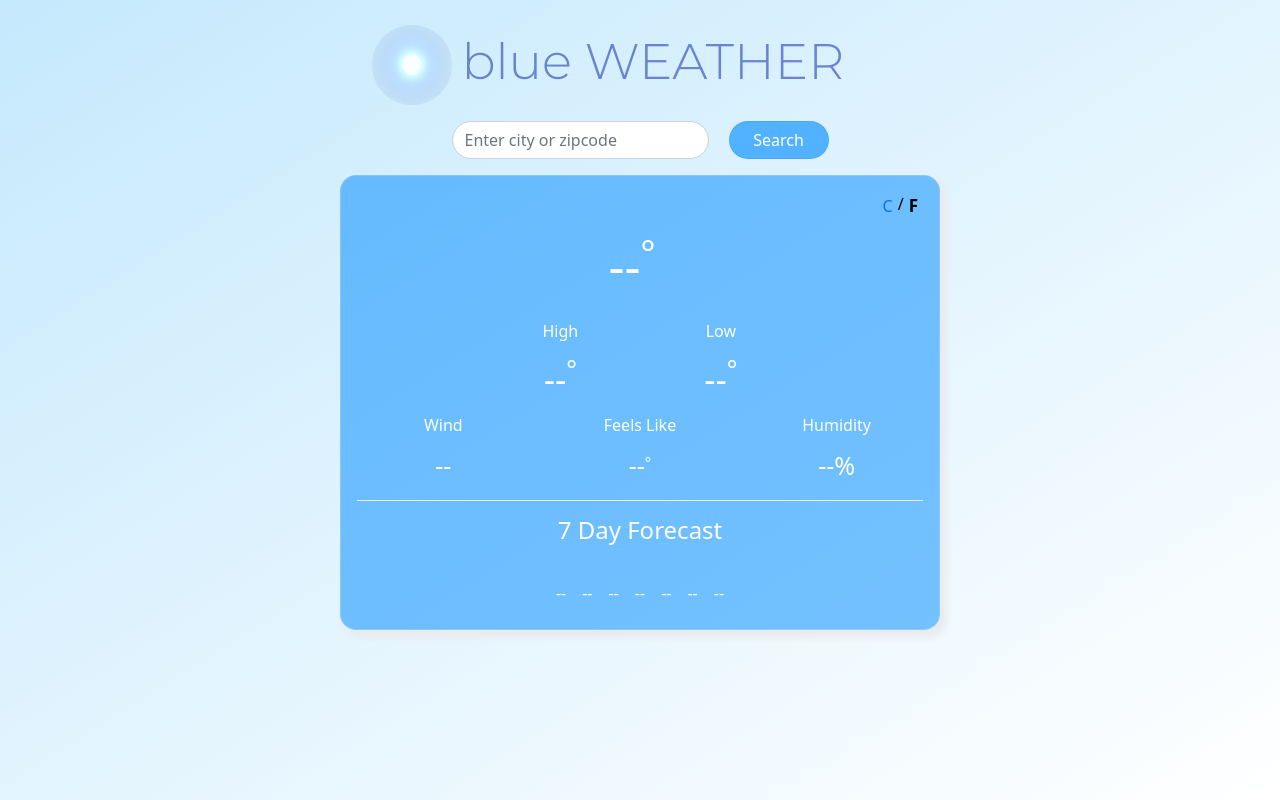
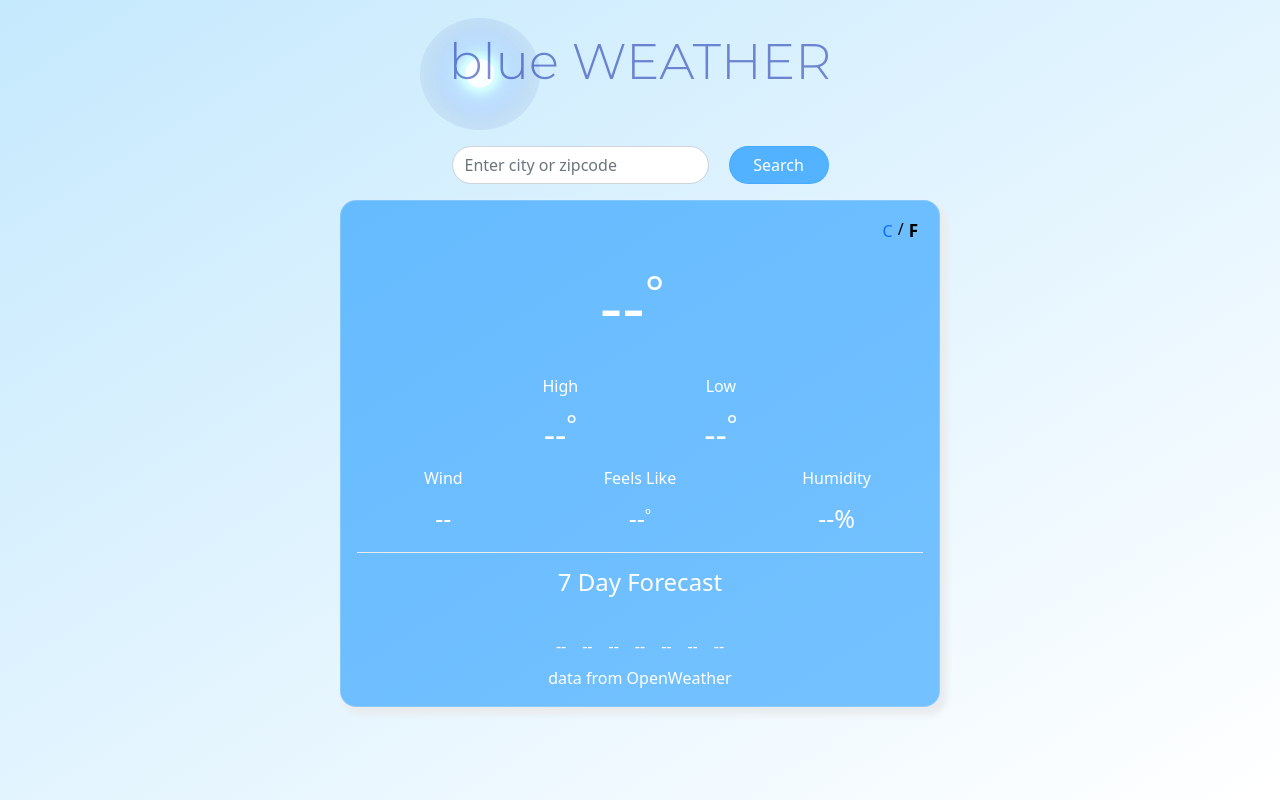
Before and after one commit to williamwbush/weather_app, a PHP site: page / in a window 1280 px wide. Run offline with PHP 8.4, Linux system fonts and the light colour scheme; some libraries are stand-ins or nearby versions.

Commit message:
changed font size

```diff
--- a/css/styles.css
+++ b/css/styles.css
@@ -8,10 +8,12 @@ body {
 }
 
 #sun {
-    width: 80px;
-    height: 80px;
-    margin-top: 25px;
-    margin-right: 10px;
+    position: relative;
+    margin-right: 20vw;
+    padding-top: 1vh;
+    width: 120px;
+    height: 120px;
+    margin-top: 10px;
     opacity: .9;
 }
 
@@ -23,7 +25,9 @@ body {
 }
 
 h1 {
-    text-align: center;
+    position: absolute;
+    margin: auto;
+    margin-left: 5%;
     margin-top: 4vh;
     color: rgba(1, 26, 165, 0.507);
     font-family: 'Montserrat', sans-serif;
@@ -155,21 +159,24 @@ h3 {
     margin-bottom: auto;
 }
 
+
+
 .value {
     font-size: 25px;
 }
 
 #current-temp {
-    font-size: 50px;
+    font-size: 70px;
 }
 
 sup {
-    font-size: 35px;
+    font-size: 45px;
 }
 
 #today-temps {
     margin-left: 55px;
     margin-right: 55px;
+    height:100px;
 }
 
 #today-low-temp {
--- a/index.html
+++ b/index.html
@@ -37,7 +37,7 @@
     </div>
     <div id=alert-div></div>
     <div class="d-flex justify-content-center" id="current-conditions">
-        <div class="p-2" id="current-temp-color">
+        <div class="p-2" id="current-temp-div">
             <span id="current-temp">--</span><sup>&deg;</sup>
         </div>
         <div class="p-2">
@@ -123,6 +123,7 @@
             <p id="day-7-low"></p>
         </div>
     </div>
+    <p>data from OpenWeather</p>
 </div>
 
 <script src="https://cdnjs.cloudflare.com/ajax/libs/popper.js/2.5.4/umd/popper.min.js"></script>
--- a/js/main.js
+++ b/js/main.js
@@ -278,6 +278,7 @@ form.addEventListener('submit', ( event ) => {
         document.getElementById("icon-image-9").src = `https://openweathermap.org/img/wn/${weather.forecast.daily[7].weather[0].icon}@2x.png`;
 
         if(document.getElementById('fahrenheit').style.color == 'black'){
+            console.log('fahrenheit is black')
             document.getElementById('wind').innerHTML = Math.round(weather.current_weather.wind.speed * 2.237);
             document.getElementById('wind-unit').innerHTML = "mph"
 
@@ -302,6 +303,8 @@ form.addEventListener('submit', ( event ) => {
             document.getElementById("day-6-low").innerHTML = Math.round((weather.forecast.daily[6].temp.min - 273.15) * 9/5 + 32);
             document.getElementById("day-7-low").innerHTML = Math.round((weather.forecast.daily[7].temp.min - 273.15) * 9/5 + 32);
         } else {
+            console.log('fahrenheit is blue')
+            console.log(document.getElementById('fahrenheit').style)
             document.getElementById('current-temp').innerHTML = Math.round(weather.current_weather.main.temp - 273.15);
             document.getElementById('today-high-temp').innerHTML = Math.round(weather.forecast.daily[0].temp.max - 273.15);
             document.getElementById('today-low-temp').innerHTML = Math.round(weather.forecast.daily[0].temp.min - 273.15);
```
